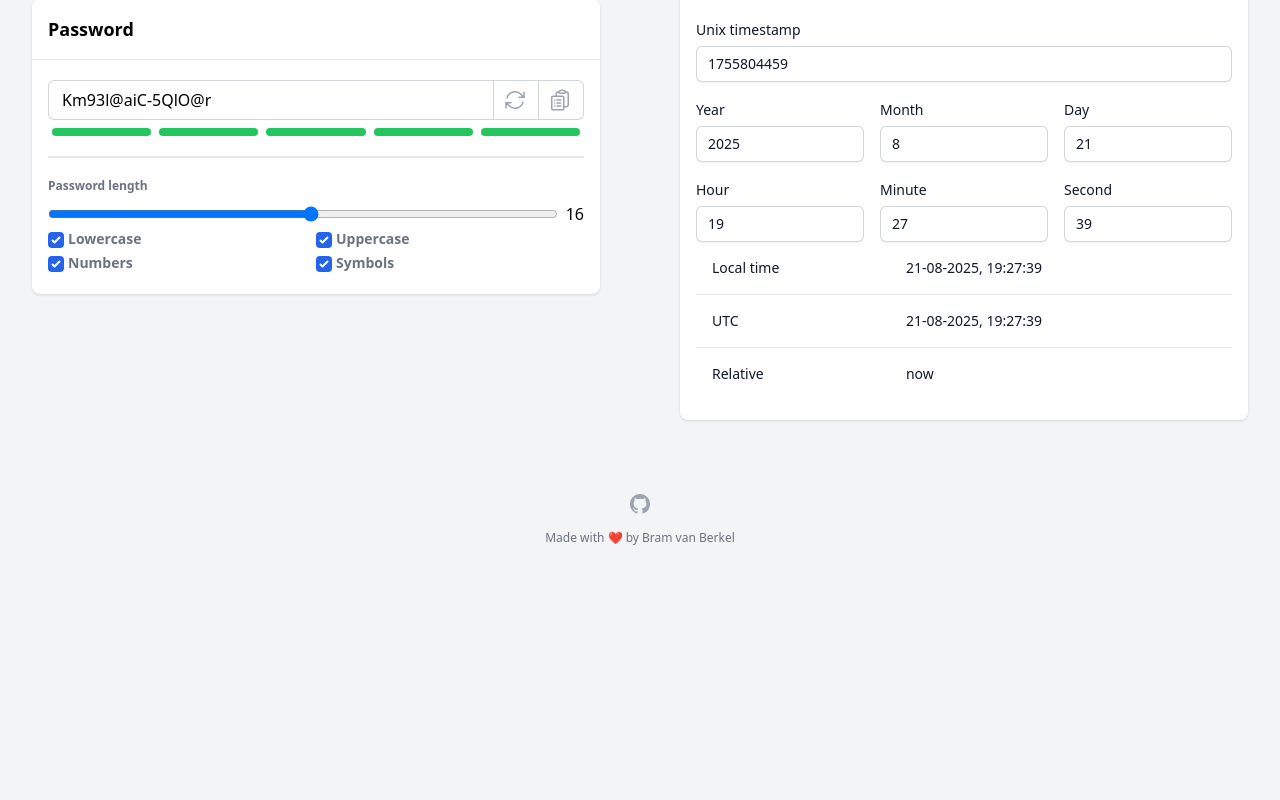
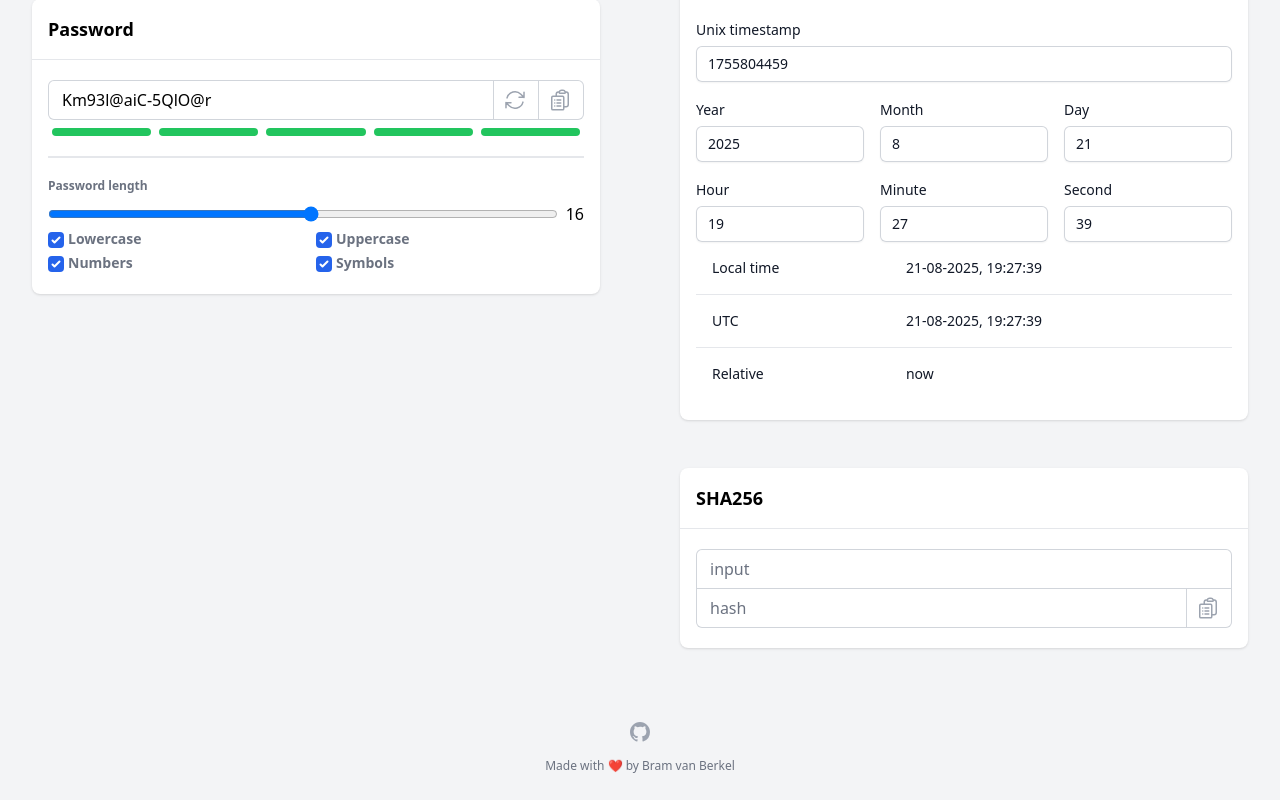
Before and after one commit to BramVanBerkel/testnummers, a Vue app: page / in a window 1280 px wide. Shown: the part 672-1472 px from the top of the page. Before the commit the page ends 1244 px from the top, so only its background shows below. Built offline with nearby package versions, Linux system fonts and the light colour scheme.

Commit message:
add sha256

```diff
--- a/src/App.vue
+++ b/src/App.vue
@@ -7,6 +7,7 @@ import Footer from './components/Footer.vue'
 import Bcrypt from './components/generators/Bcrypt.vue'
 import Card from './components/Card.vue'
 import Timestamp from './components/generators/Timestamp.vue'
+import SHA256 from './components/generators/SHA256.vue'
 </script>
 
 <template>
@@ -41,6 +42,9 @@ import Timestamp from './components/generators/Timestamp.vue'
     <Card name="Timestamp">
       <Timestamp />
     </Card>
+    <Card name="SHA256">
+      <SHA256 />
+    </Card>
   </main>
   <Footer />
 </template>
--- /dev/null
+++ b/src/components/generators/SHA256.vue
@@ -0,0 +1,97 @@
+<script setup lang="ts">
+import { onMounted, ref, watch } from 'vue'
+import CopyIcon from '../icons/CopyIcon.vue'
+import CopiedIcon from '../icons/CopiedIcon.vue'
+import { copy } from '../../helpers/copy.ts'
+import { select } from '../../helpers/select.ts'
+import { generateSHA256 } from '../../generators/SHA256Generator.ts'
+
+const state = {
+  value: ref<string>(),
+  hash: ref<string>(),
+  copySuccess: ref<boolean>(false),
+  generateSuccess: ref<boolean>(false)
+}
+
+async function generate (setSuccess: boolean = true): Promise<void> {
+  state.hash.value = await generateSHA256(state.value.value)
+
+  if (setSuccess) {
+    state.generateSuccess.value = true
+
+    setTimeout(() => {
+      state.generateSuccess.value = false
+    }, 300)
+  }
+}
+
+onMounted(async () => {
+  await generate(false)
+})
+
+watch(state.value, async () => { await generate() })
+</script>
+
+<template>
+  <div class="-space-y-px">
+    <input
+      id="value"
+      v-model="state.value.value"
+      type="text"
+      name="value"
+      placeholder="input"
+      class="relative block w-full rounded-t-md border-0 pl-3.5 ring-1 ring-inset ring-gray-300 focus:z-10 focus:ring-2 focus:ring-inset focus:ring-indigo-600"
+    >
+    <div class="relative flex">
+      <input
+        id="hash"
+        v-model="state.hash.value"
+        type="text"
+        readonly
+        name="hash"
+        placeholder="hash"
+        class="relative block w-full rounded-bl-md border-0 pl-3.5 ring-1 ring-inset ring-gray-300 focus:z-10 focus:ring-2 focus:ring-inset focus:ring-indigo-600"
+        @focus="select"
+      >
+      <button
+        type="button"
+        class="relative -ml-px inline-flex items-center gap-x-1.5 rounded-br-md px-3 py-2 text-sm font-semibold group text-gray-900 ring-1 ring-inset ring-gray-300 hover:bg-gray-50"
+        @click="(state.hash) ? copy(state.hash.value, state.copySuccess) : null"
+      >
+        <CopyIcon
+          :class="{hidden: state.copySuccess.value}"
+          class="-ml-0.5 w-6 h-6 text-gray-400 transition group-hover:rotate-[-6deg]"
+        />
+        <CopiedIcon
+          :class="{hidden: !state.copySuccess.value}"
+          class="-ml-0.5 w-6 h-6 text-green-600 rotate-[-10deg]"
+        />
+
+        <span
+          :class="{'opacity-100': state.copySuccess.value, 'opacity-0': !state.copySuccess.value}"
+          class="absolute inset-x-0 bottom-full mb-2.5 flex justify-center scale-100 translate-y-0 transition-opacity duration-300"
+        >
+          <span
+            class="rounded-md bg-gray-900 px-3 py-1 text-xs font-semibold leading-4 tracking-wide text-white drop-shadow-md filter"
+          >
+            <svg
+              aria-hidden="true"
+              width="16"
+              height="6"
+              viewBox="0 0 16 6"
+              class="absolute left-1/2 top-full -ml-2 -mt-px text-gray-900"
+            >
+              <path
+                fill-rule="evenodd"
+                clip-rule="evenodd"
+                d="M15 0H1V1.00366V1.00366V1.00371H1.01672C2.72058 1.0147 4.24225 2.74704 5.42685 4.72928C6.42941 6.40691 9.57154 6.4069 10.5741 4.72926C11.7587 2.74703 13.2803 1.0147 14.9841 1.00371H15V0Z"
+                fill="currentColor"
+              />
+            </svg>
+            Copied!
+          </span>
+        </span>
+      </button>
+    </div>
+  </div>
+</template>
--- /dev/null
+++ b/src/generators/SHA256Generator.ts
@@ -0,0 +1,14 @@
+export async function generateSHA256 (value: string | undefined): Promise<string> {
+  if (value === undefined || value === '') {
+    return ''
+  }
+
+  // hash the value
+  const hashBuffer = await crypto.subtle.digest('SHA-256', new TextEncoder().encode(value))
+
+  // convert ArrayBuffer to Array
+  const hashArray = Array.from(new Uint8Array(hashBuffer))
+
+  // convert bytes to hex string
+  return hashArray.map(b => b.toString(16).padStart(2, '0')).join('')
+}
```
